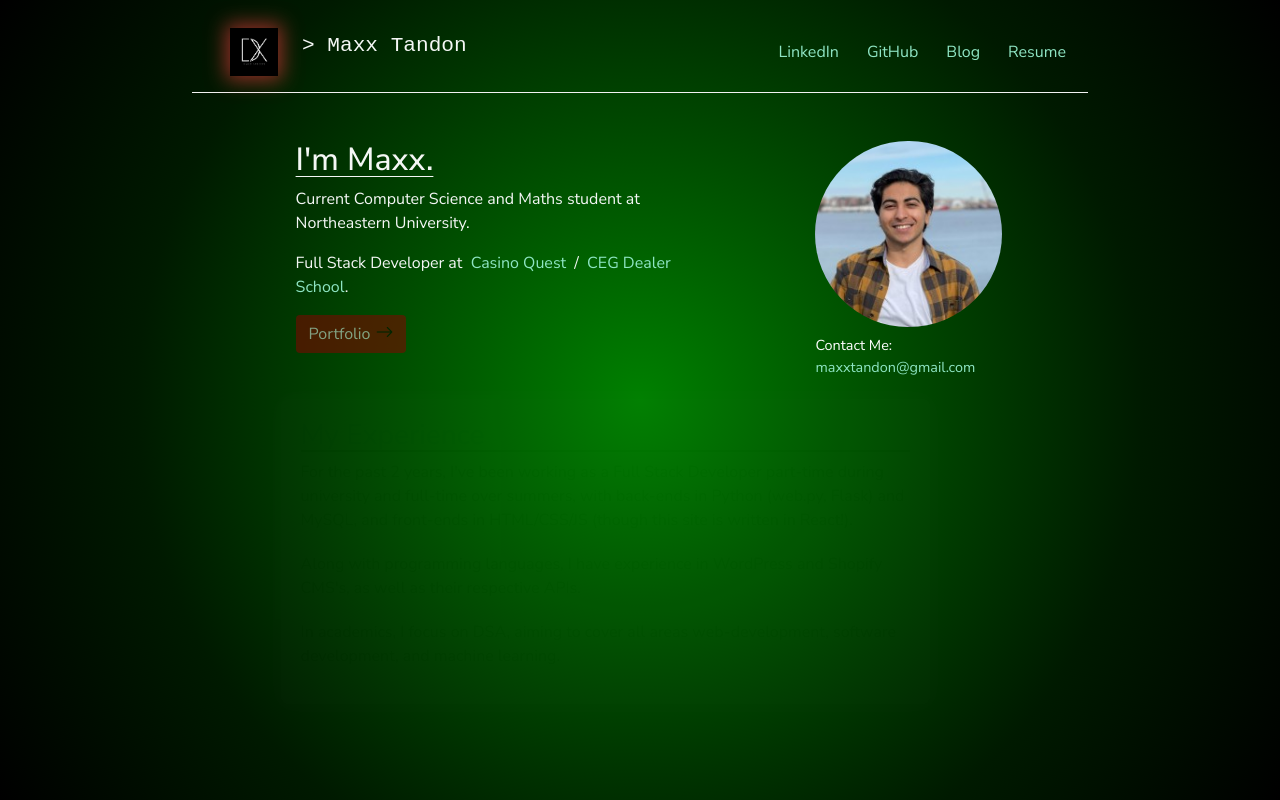
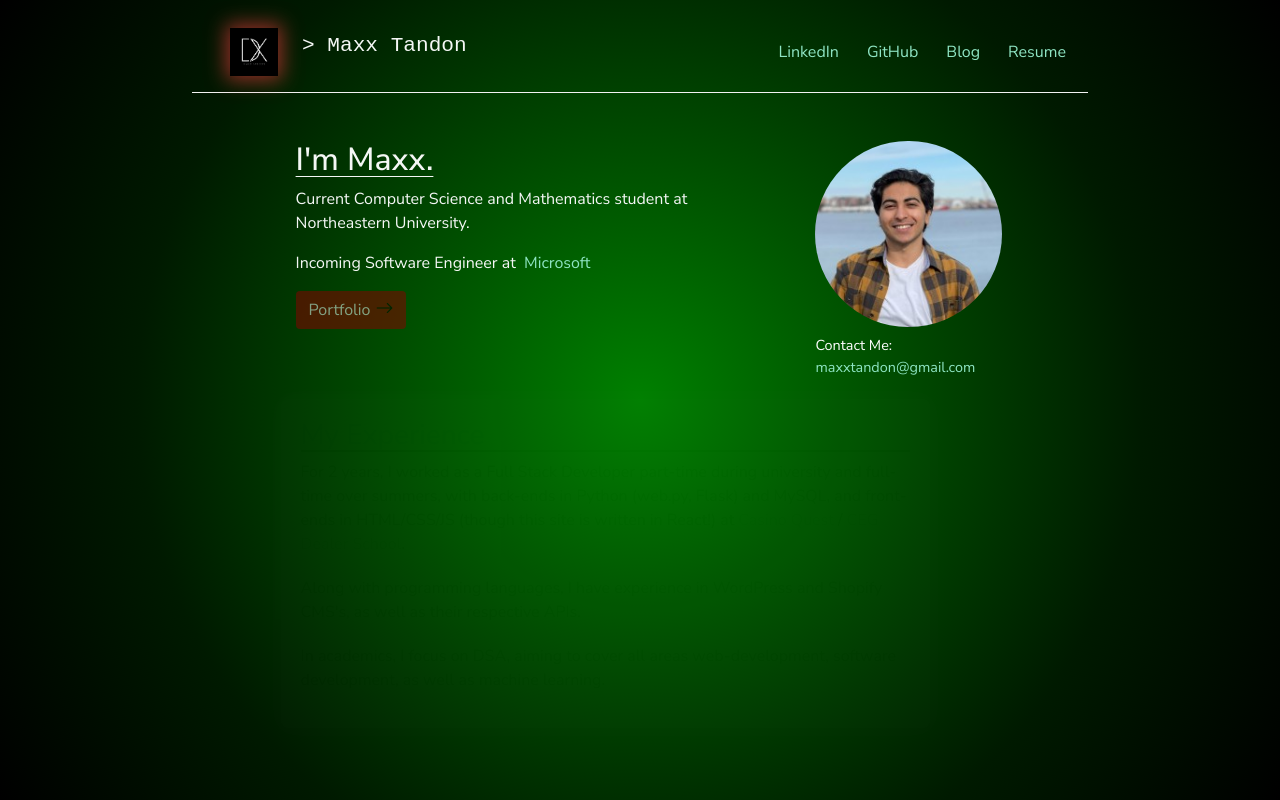
Before and after one commit to doublexmax/personal-website, a React (Create React App) app: page / in a window 1280 px wide. Shown: the top 800 px of the page. Built offline with nearby package versions, Linux system fonts and the light colour scheme.

Commit message:
change home page to account for msft

```diff
--- a/src/Home.js
+++ b/src/Home.js
@@ -6,12 +6,9 @@ function Home() {
             <div className="row mb-1">
                 <div className="main col-6">
                     <h2><u>I'm Maxx.</u></h2>
-                    <p>Current Computer Science and Maths student at Northeastern University.</p>
-                    <p >Full Stack Developer at &nbsp;
-                        <a href="https://www.youtube.com/@CasinoQuest" target="_blank" rel="noreferrer">Casino Quest</a>
-                        &nbsp; / &nbsp;
-                        <a href="https://cegdealers.com/" target="_blank" rel="noreferrer">CEG Dealer School</a>
-                        .
+                    <p>Current Computer Science and Mathematics student at Northeastern University.</p>
+                    <p>Incoming Software Engineer at &nbsp;
+                        <a href="https://microsoft.com/" target="_blank" rel="noreferrer">Microsoft</a>
                     </p>
                     <div>
                         <a className="btn btn-portfolio" href="/portfolio">Portfolio <i className="bi bi-arrow-right"></i></a>
@@ -28,11 +25,12 @@ function Home() {
                 <div className="col-9 experience">
                     <h3 className="experience-header">My Experience</h3>
                     <p className="about-me">
-                        For the past 2 years, I've been working as a Full Stack Developer part-time during university and full-time over summers, with back-ends in Python (web.py, Flask) and MySQL, and front-ends in HTML/CSS/JS (though this site is written in React!).
+                        For 2 years, I worked as a Full Stack Developer part-time during university and full-time over summers, with back-ends in Python (web.py, Flask) and MySQL, and front-ends in HTML/CSS/JS (though this site is written in React!)
+                        at <a href="https://www.youtube.com/@CasinoQuest" class="link" target="_blank" rel="noreferrer">Casino Quest</a> / <a href="https://cegdealers.com/" class="link" target="_blank" rel="noreferrer">CEG Dealer School</a>.
                         <br className="spacer" />
                         Along with programming languages, I have experience in WordPress and Shopify CMS's, as well as their respective APIs.
                         <br className="spacer" />
-                        In academics, I focus on DSA, aiming to cover all areas web-development, software development, and machine learning.
+                        In academics, I focus on DSA, aiming to cover all areas web-development, software development, as well as machine learning.
                     </p>
                 </div>
             </div>
--- a/src/index.css
+++ b/src/index.css
@@ -14,6 +14,10 @@ body {
   background-color: #08090A;
   overflow-x: hidden;
   height: 100%;
+}
+
+.link {
+  color: #456e5f !important;
 }
 
 .typewriter {
```
